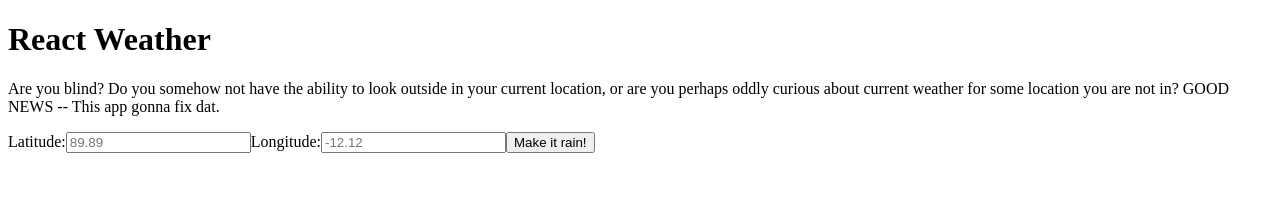
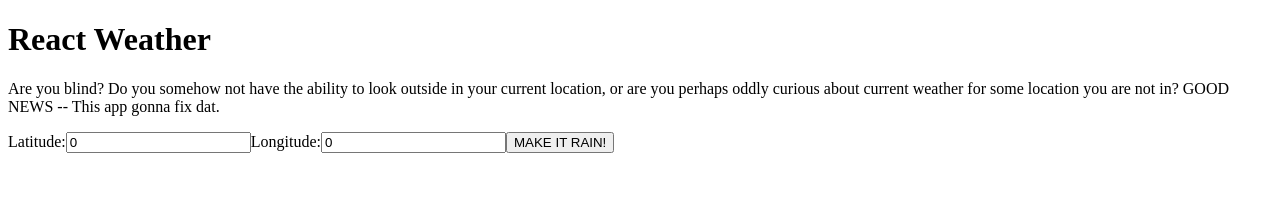
Before and after one commit to jamesjenkinsjr/react-weather, a React (Create React App) app: page / in a window 1280 px wide. Shown: the top 222 px of the page. Built offline with nearby package versions, Linux system fonts and the light colour scheme.

Commit message:
Get lat and long inputs to update based on state changes

```diff
--- a/src/App.js
+++ b/src/App.js
@@ -2,6 +2,26 @@ import React, { Component } from 'react';
 import './App.css';
 
 class App extends Component {
+  constructor(){
+    super();
+    this.state = {
+      lat: 0.0,
+      long: -0.0
+    };
+    this.handleLatChange = this.handleLatChange.bind(this);
+    this.handleLongChange = this.handleLongChange.bind(this);
+  }
+  handleLatChange(e) {
+    this.setState({
+      lat: +e.target.value
+    });
+  }
+  handleLongChange(e) {
+    this.setState({
+      long: +e.target.value
+    })
+  }
+
   render() {
     return (
     <div>
@@ -10,13 +30,13 @@ class App extends Component {
       <form>
         <label>
           Latitude:
-          <input type="number" placeholder="89.89"/>
+          <input type="float" onChange={(e) => this.handleLatChange(e)} value={this.state.lat}/>
         </label>
         <label>
           Longitude:
-          <input type="number" placeholder="-12.12"/>
+          <input type="float" onChange={(e) => this.handleLongChange(e)} value={this.state.long}/>
         </label>
-        <button>Make it rain!</button>
+        <button onClick={() => alert('Shazam it\'s weather')}>MAKE IT RAIN!</button>
       </form>
     </div>
     );
```
